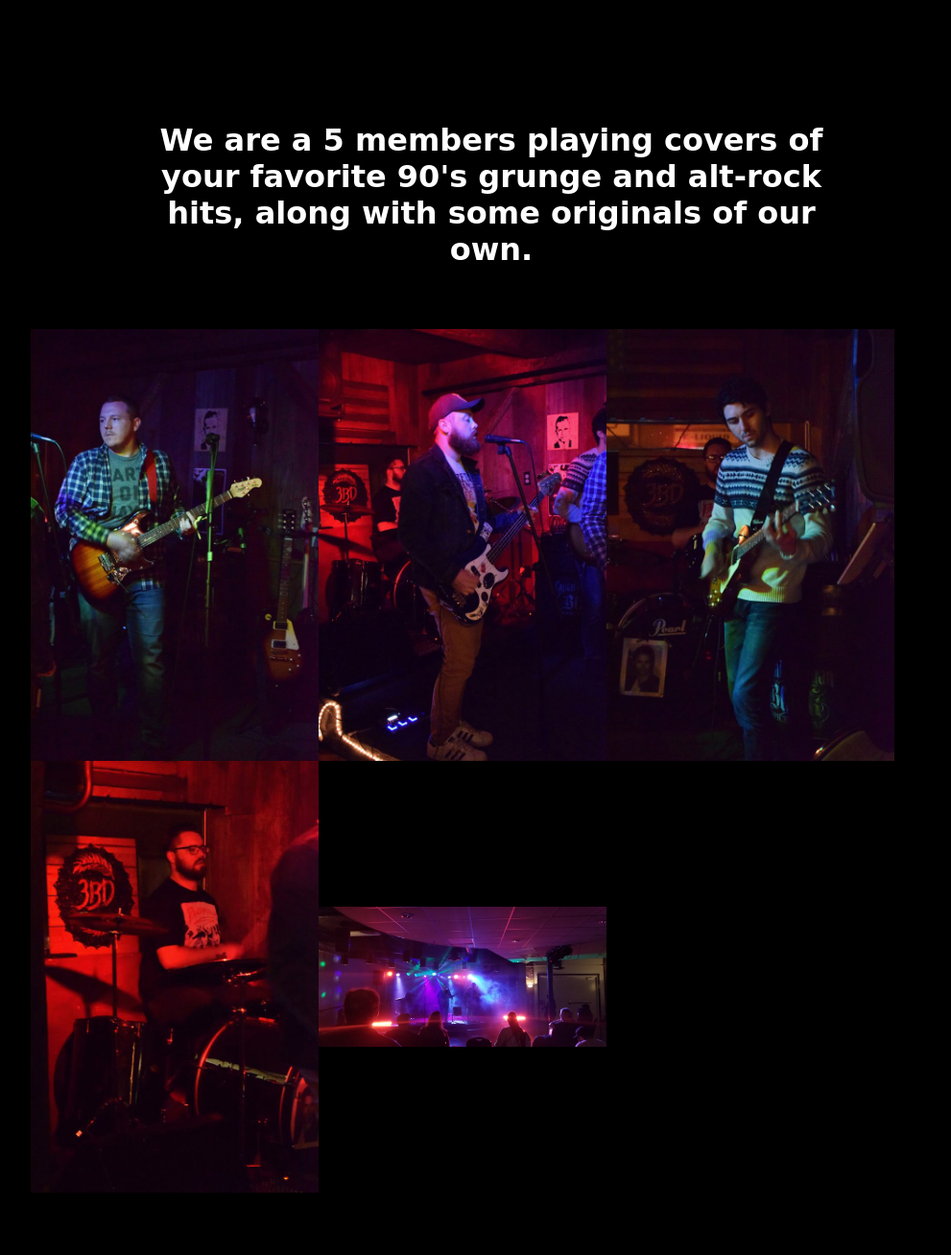
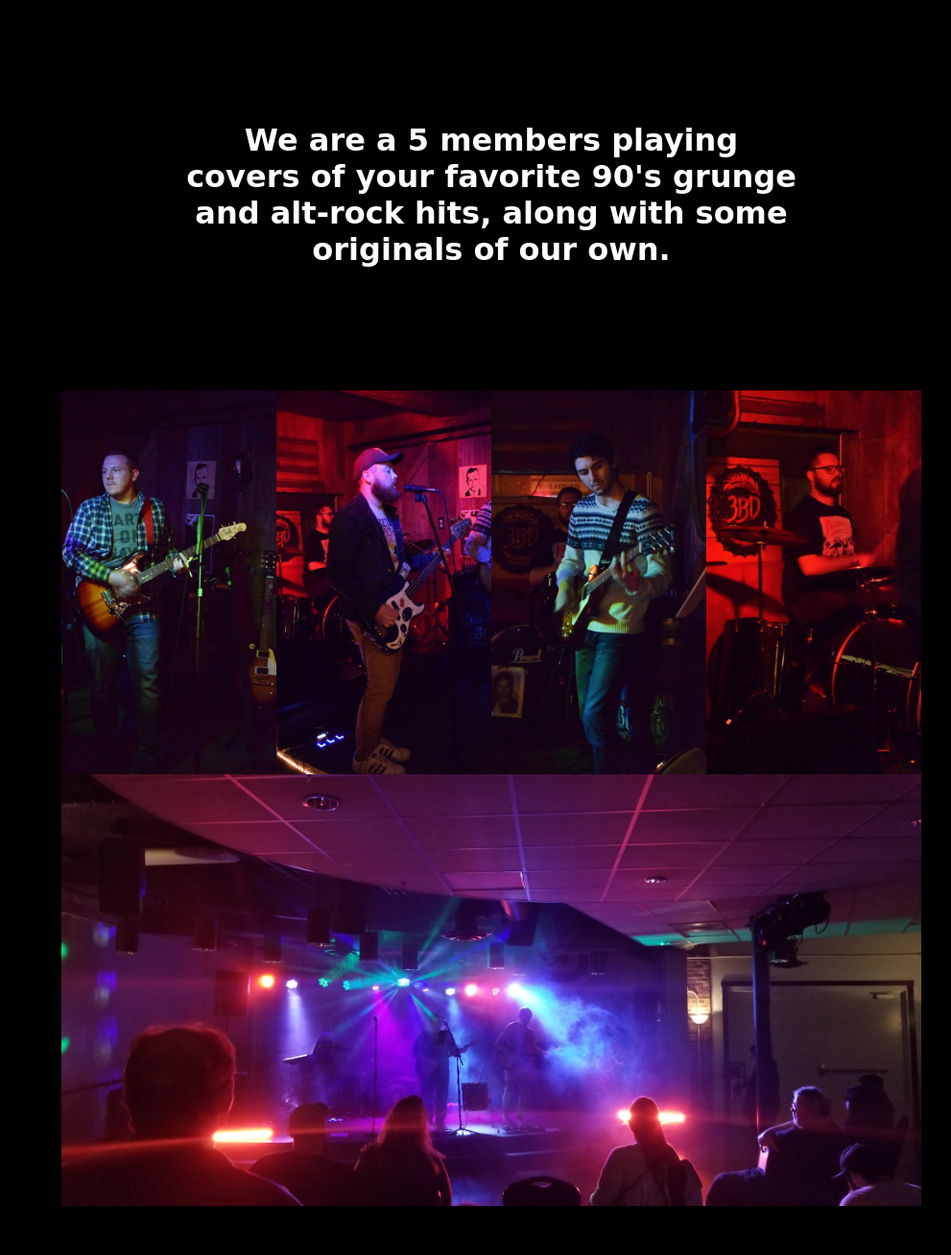
Before and after one commit to baileypownell/3-beers-deep, a PHP site: page / in a window 1280 px wide. Shown: the part 801-2109 px from the top of the page at 96% size, without its empty margins (128-1119 px from the left). Run offline with PHP 8.4, Linux system fonts and the light colour scheme; some libraries are stand-ins or nearby versions; some web fonts are replaced.

Commit message:
css conversion to sass, added javascript, and other important additions

```diff
--- /dev/null
+++ b/css/class-effects.css
@@ -0,0 +1 @@
+.is-visible{-webkit-transform:translateX(0);-ms-transform:translateX(0);transform:translateX(0);opacity:1}.fade{opacity:0;transform:translateY(50px);transition-property:translate opacity;transition-duration:1s}.fade-in{opacity:1;transform:translateY(0px)}@keyframes fade-in{from{opacity:0;-webkit-transform:scale(0.5, 0.5);-ms-transform:scale(0.5, 0.5);transform:scale(0.5, 0.5)}to{opacity:1}}.fade-in-element{animation:fade-in 1.8s}.hidden{opacity:0}
--- a/index.html
+++ b/index.html
@@ -7,7 +7,7 @@
   <meta name="author" content="Bailey Pownell">
   <meta http-equiv="X-UA-Compatible" content="ie=edge">
   <title>Three Beers Deep: Alt rock grunge band from Peru, Indiana</title>
-  <link rel="icon" href="images/logo.jpg">
+  <link rel="icon" href="./images/green-logo-transparent.jpg">
   <meta name="description" content="Alt rock grunge band from Peru, Indiana">
   <meta name="image" property="og:image" content="images/code.jpg">
   <!-- <link rel="stylesheet" href="css/normalize.css"> -->
@@ -21,27 +21,40 @@
   <nav>
     <img src="images/green-logo-transparent.png"/>
     <i class="fas fa-bars"></i>
+    <ul>
+      <i class="far fa-times-circle"></i>
+      <li><a href="#about">ABOUT</a></li>
+      <li><a href="#listen">LISTEN</a></li>
+      <li><a href="#contact">CONTACT</a></li>
+    </ul>
   </nav>
   <div id="homepage">
     <div id="blackout">
-      <h1>3 BEERS DEEP</h1>
+      <h1>3 BEERS <br/><span><span>DEE</span>P</span></h1>
     </div>
   </div>
   <main>
     <div id="message">
-      <h1>We are a 5 members playing covers of your favorite 90's grunge and alt-rock hits, along with some originals of our own.</h1>
-      <div class="flex">
-        <img src="images/austin.jpg"></img>
-        <img src="images/dave.jpg"></img>
-        <img src="images/will.jpg"></img>
-        <img src="images/quentin.jpg"></img>
-        <img src="images/show2.jpg" id="spanme"></img>
+      <a name="message"></a>
+      <h1 class="fade">We are a 5 members playing covers of your favorite 90's grunge and alt-rock hits, along with some originals of our own.</h1>
+      <div class="grid">
+        <div id="austin" class="hidden"></div>
+        <div id="dave" class="hidden"></div>
+        <div id="will" class="hidden"></div>
+        <div id="quentin" class="hidden"></div>
+        <div id="show2" class="hidden"></div>
       </div>
-      <h1>Check us out on <span id="green">Spotify</span></h1>
-      <i class="fab fa-spotify"></i>
-      <iframe src="https://open.spotify.com/embed/artist/3GZtZtRijc6GyLkNwAlixZ" width="300" height="380" frameborder="0" allowtransparency="true" allow="encrypted-media"></iframe>
+      <a name="listen"></a>
+      <div id="spotify">
+        <div>
+          <h1 class="hidden">Check us out on <span>Spotify</span></h1>
+          <a target="_blank" href="https://open.spotify.com/artist/3GZtZtRijc6GyLkNwAlixZ?si=UwvbtHtSQP6kw0FPW85AGw"><i class="fab fa-spotify"></i></a>
+        </div>
+        <iframe class="hidden" src="https://open.spotify.com/embed/artist/3GZtZtRijc6GyLkNwAlixZ" width="370" height="300" frameborder="0" allowtransparency="true" allow="encrypted-media"></iframe>
+      </div>
     </div>
-    <div id="contact">
+    <div id="contact" class="fade">
+      <a name="contact"></a>
       <h1>CONTACT US</h1>
       <h2>Book a show or just leave a message.</h2>
       <form action="" method="post">
@@ -58,27 +71,18 @@
     </div>
   </main>
     <footer>
-      <div id="whiteout">
-        <div id="social-media">
+      <div id="whiteout" >
+        <div id="social-media" class="fade">
           <img src="images/green-logo-transparent.png"/>
-          <i class="fab fa-instagram"></i>
-          <i class="fab fa-facebook-f"></i>
-          <i class="fab fa-spotify"></i>
+          <a href="https://www.instagram.com/3beersdeepband/" target="_blank"><i class="fab fa-instagram"></i></a>
+          <a href="https://www.facebook.com/3BeersDeepBand/" target="_blank"><i class="fab fa-facebook-f"></i></a>
+          <a href="https://open.spotify.com/artist/3GZtZtRijc6GyLkNwAlixZ?si=UwvbtHtSQP6kw0FPW85AGw"><i class="fab fa-spotify"></i></a>
           <h3>Copyright 2019</h3>
-          <h3>Made with love by: <span><a href="https://baileypownell.com/">Bailey</a></span></h3>
+          <h3><a target="_blank" href="https://baileypownell.com/">Made with <i class="fas fa-heart"></i> by Bailey</a></h3>
 
         </div>
         <iframe src="https://open.spotify.com/follow/1/?uri=spotify:artist:3GZtZtRijc6GyLkNwAlixZ&size=detail&theme=light" width="250" height="60" scrolling="no" frameborder="0" style="border:2px solid #18d860;"  allowtransparency="true"></iframe>
       </div>
     </footer>
-    <script type="text/javascript">
-    // function that increases background color to pitch black on scroll
-
-window.addEventListener('scroll', function(e) {
-  const blackout = document.querySelector('#blackout');
-  const whiteout = document.querySelector('#whiteout');
-  var scrolled = window.pageYOffset;
-  blackout.style.backgroundColor = 'rgba(0, 0, 0, ' + (0+(scrolled/500));
-});
-    </script>
+    <script type="text/javascript" src="js/main.js"></script>
 </body>
--- /dev/null
+++ b/sass/class-effects.scss
@@ -0,0 +1,41 @@
+.is-visible {
+  -webkit-transform:translateX(0);
+  -ms-transform:translateX(0);
+  transform:translateX(0);
+  opacity:1
+}
+
+.fade {
+  opacity: 0;
+  transform: translateY(50px);
+  transition-property: translate opacity;
+  transition-duration: 1s;
+}
+
+.fade-in {
+  opacity: 1;
+  transform: translateY(0px);
+}
+
+
+  /* For JS Animations */
+  @keyframes fade-in {
+    from {
+      opacity: 0;
+      -webkit-transform: scale(0.5, 0.5);
+      -ms-transform: scale(0.5, 0.5);
+      transform: scale(0.5, 0.5);
+    }
+    /* from {opacity: 0; transform: scale(.7,.7)} */
+    to {
+      opacity: 1;
+    }
+    }
+
+  .fade-in-element {
+    animation: fade-in 1.8s;
+  }
+
+  .hidden {
+    opacity: 0;
+  }
--- /dev/null
+++ b/sass/colors.scss
@@ -0,0 +1 @@
+$green: #18d860;
--- a/sass/main.scss
+++ b/sass/main.scss
@@ -1,3 +1,6 @@
+@import 'mixins';
+@import 'colors';
+@import 'class-effects';
 
 * {
   box-sizing: border-box;
@@ -60,36 +105,67 @@ main {
 
 #blackout {
   width: 100%;
+  // backdrop-filter: brightness(150%);
   height: 100%;
   background-color: rgba(0, 0, 0, 0.0);
-  display: flex;
-  align-items: center;
-  justify-content: center;
-  text-align: center;
+  @include flex-centering;
+  h1 {
+    font-size: 40px;
+    font-family: 'Rubik Mono One', sans-serif;
+    color: rgba(255, 255, 255, 0.7);
+  }
+  span {
+    font-size: 80px;
+    color: white;
+    span {
+      letter-spacing: 30px;
+    }
+  }
 }
 
 #message {
-  h1 {
-    padding: 5vw;
+  > h1 {
+    padding: 5vw 0;
+    width: 90%;
+    margin: 0 auto;
   }
   i {
-    color: #18d860;
+    color: $green;
     font-size: 10vw;
     display: block;
     padding: 30px;
   }
-  .flex {
+  .grid {
     width: 100%;
-    display: flex;
-    flex-direction: column;
-    align-items: center;
-    img {
-      max-width: 250px;
-    }
+    display: grid;
+    grid-template-columns: repeat(2, 1fr);
+    grid-template-rows: auto;
+    padding-bottom: 5vh;
   }
-  #spanme {
-    flex-grow: 1;
-  }
+}
+
+#austin {
+  background-image: url("../images/austin.jpg");
+  @include tiled-image;
+}
+#dave {
+  background-image: url("../images/dave.jpg");
+  @include tiled-image;
+}
+#will {
+  background-image: url("../images/will.jpg");
+  @include tiled-image;
+}
+#quentin {
+  background-image: url("../images/quentin.jpg");
+  @include tiled-image;
+}
+#show2 {
+  background-image: url("../images/show2.jpg");
+  width: 200%;
+  height: 300px;
+  background-position: center;
+  background-size: cover;
 }
 
 #contact h1, h2 {
@@ -183,29 +260,49 @@ footer {
 }
 
 @media screen and (min-width: 600px) {
-  #message .flex {
-    width: 75%;
-    margin: 0 auto;
-    flex-direction: row;
-    flex-wrap: wrap;
-    img {
-      max-width: 300px;
-    }
-    #spanme {
-      flex-grow: 2;
+  #message > h1 {
+    width: 70%;
+  }
+  #blackout span {
+    font-size: 130px;
+    span {
+      letter-spacing: 40px;
     }
   }
-  #message h1 {
-    padding: 5vw 20vw;
+}
+
+@media screen and (min-width: 800px) {
+  #message > h1 {
+    width: 50%;
   }
-  #message {
+
+  #message .grid {
     grid-template-columns: repeat(4, 1fr);
-    img {
-      max-width: 300px;
-    }
+    padding: 5vw 15vw;
   }
+
+  #show2 {
+    width: 400%;
+    height: 450px;
+  }
+
+  #spotify h1 {
+    padding: 25px 5vw;
+  }
+  #spotify {
+    display: flex;
+    flex-direction: row;
+    justify-content: center;
+  }
+  form {
+    width: 60%;
+  }
+
   #blackout h1 {
     font-size: 150px;
+  }
+  #blackout span {
+    font-size: 200px;
   }
   #whiteout {
     display: flex;
--- /dev/null
+++ b/sass/mixins.scss
@@ -0,0 +1,14 @@
+@mixin tiled-image {
+  background-color: $green;
+  width: 100%;
+  height: 50vh;
+  background-position: center;
+  background-size: cover;
+}
+
+@mixin flex-centering {
+  display: flex;
+  align-items: center;
+  justify-content: center;
+  text-align: center;
+}
```
Also changed, not shown: other parts of sass/main.scss (+64 -13 lines), js/main.js (added, +74 -0 lines), css/colors.css (added), css/main.css, css/mixins.css (added), css/normalize.css (added), images/show3.jpg (renamed from images/show.jpg).
